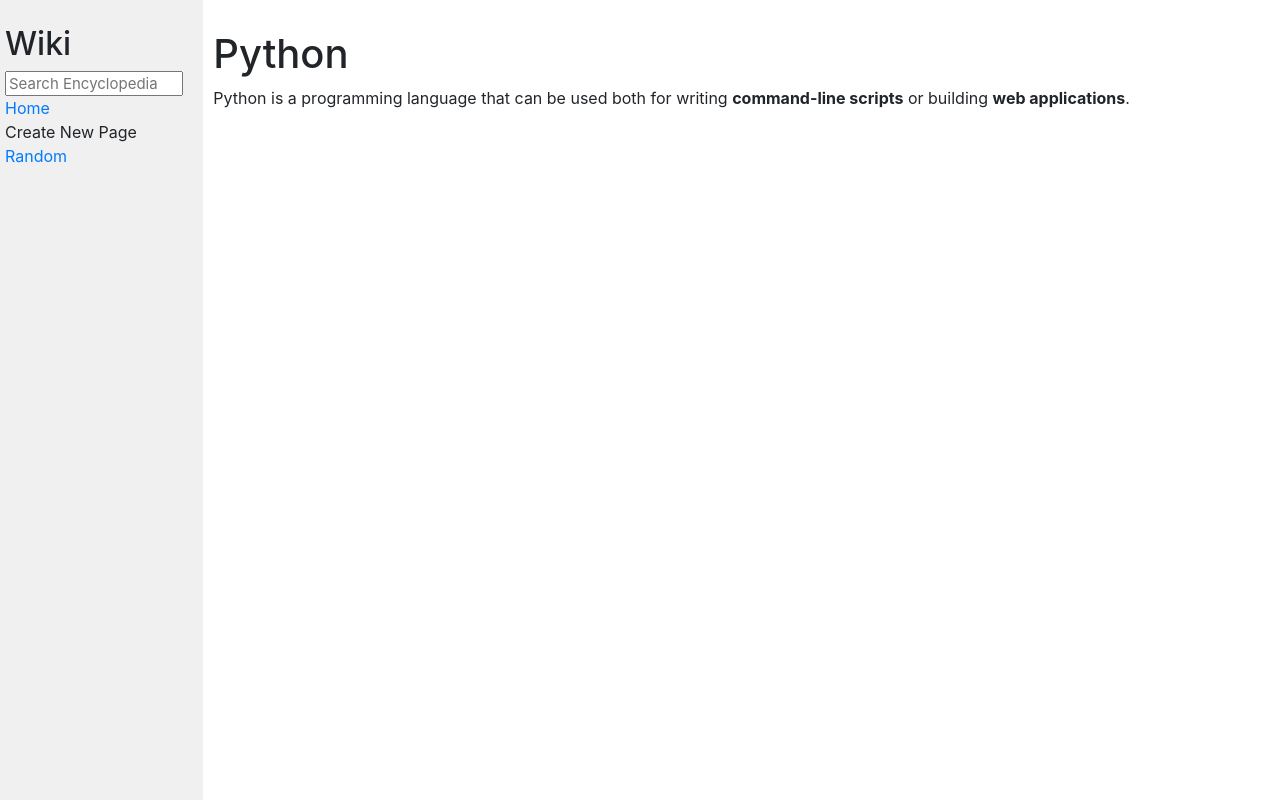
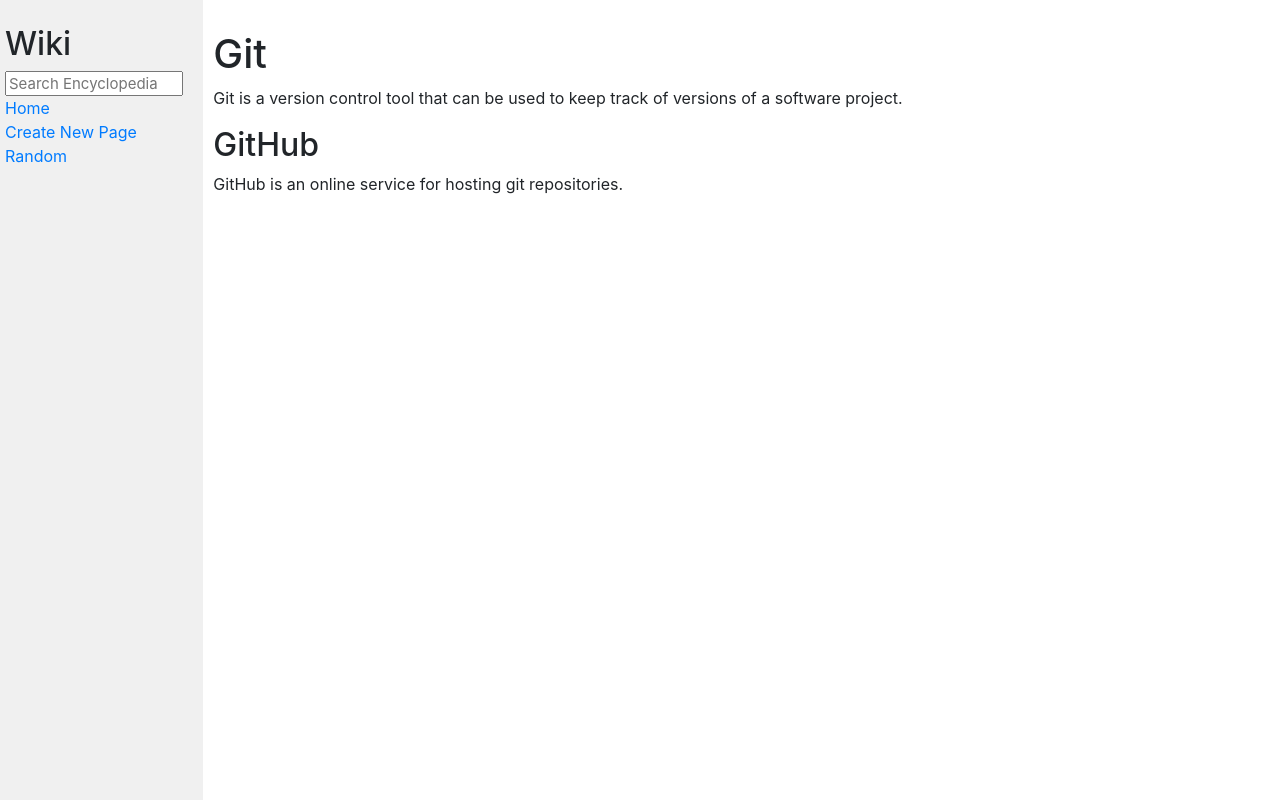
Before and after one commit to aminbeigi/CS50W-Projects, a Django app: template src/Project 0/wiki/encyclopedia/templates/encyclopedia/content.html in a window 1280 px wide. Run offline with Django 3.2, Linux system fonts and the light colour scheme; the template is opened without the code that fills it: most values are stand-ins (such as "Sample title", 1, 10 or a date in 2020); some libraries are stand-ins or nearby versions.

Commit message:
Add new page

```diff
--- a/src/Project 0/wiki/encyclopedia/templates/encyclopedia/filter.html
+++ b/src/Project 0/wiki/encyclopedia/templates/encyclopedia/filter.html
@@ -1,3 +1,7 @@
-<h1>Python</h1>
+<h1>Git</h1>
 
-<p>Python is a programming language that can be used both for writing <strong>command-line scripts</strong> or building <strong>web applications</strong>.</p>
+<p>Git is a version control tool that can be used to keep track of versions of a software project.</p>
+
+<h2>GitHub</h2>
+
+<p>GitHub is an online service for hosting git repositories.</p>
--- a/src/Project 0/wiki/encyclopedia/templates/encyclopedia/layout.html
+++ b/src/Project 0/wiki/encyclopedia/templates/encyclopedia/layout.html
@@ -20,7 +20,7 @@
                     <a href="{% url 'index' %}">Home</a>
                 </div>
                 <div>
-                    Create New Page
+                    <a href="{% url 'new-page' %}">Create New Page</a>
                 </div>
                 <div>
                     <a href="{% url 'random' %}">Random</a>
--- a/src/Project 0/wiki/encyclopedia/urls.py
+++ b/src/Project 0/wiki/encyclopedia/urls.py
@@ -6,6 +6,7 @@
     #path('wiki/<str:word>', views.content),
     re_path(r'^wiki/(?P<word>\w+)$(?i)', views.content),
     path('search/', views.get_search),
-    path('random/', views.random_page, name='random'),
+    path('wiki/random/', views.random_page, name='random'),
+    path('wiki/create-new-page/', views.create_new_page, name='new-page'),
     path('', views.index, name='index')
 ]
--- a/src/Project 0/wiki/encyclopedia/views.py
+++ b/src/Project 0/wiki/encyclopedia/views.py
@@ -37,5 +37,7 @@
 
 def random_page(request):
     word = random.choice(util.list_entries())
-    data = request.GET
     return HttpResponseRedirect('/wiki/' + word)
+
+def create_new_page(request):
+    pass
```
